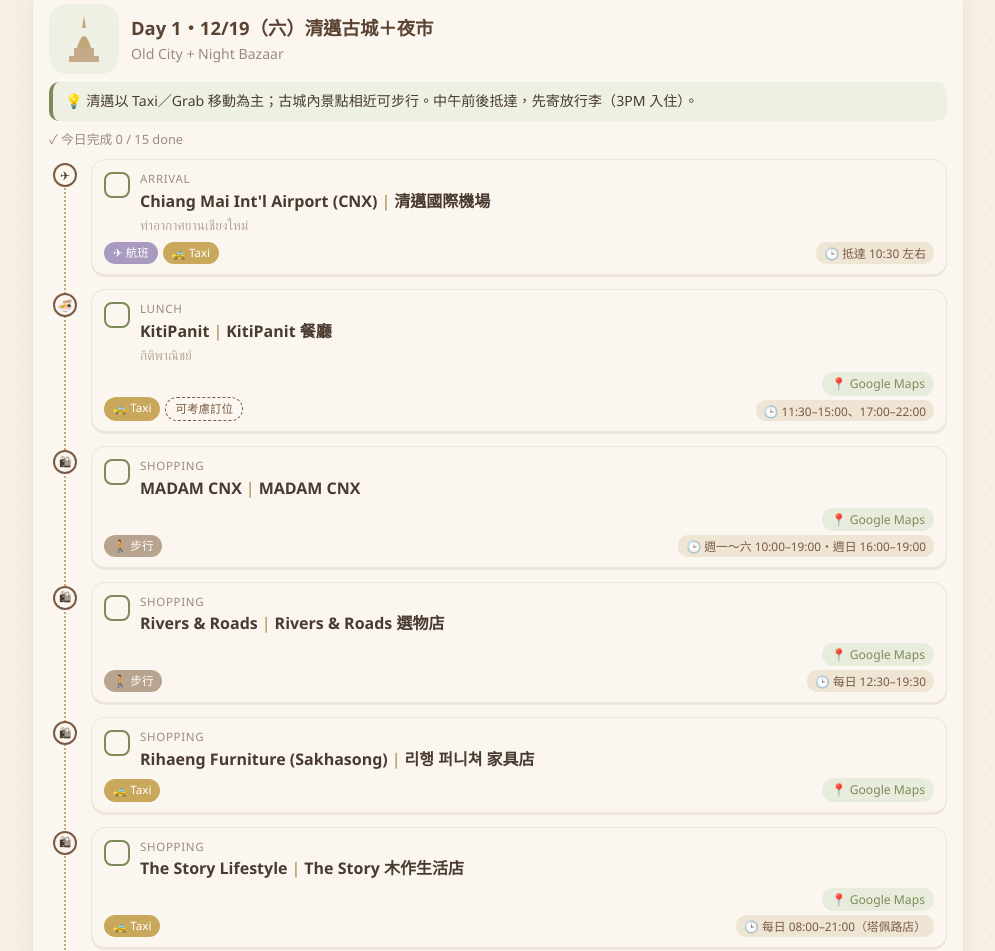
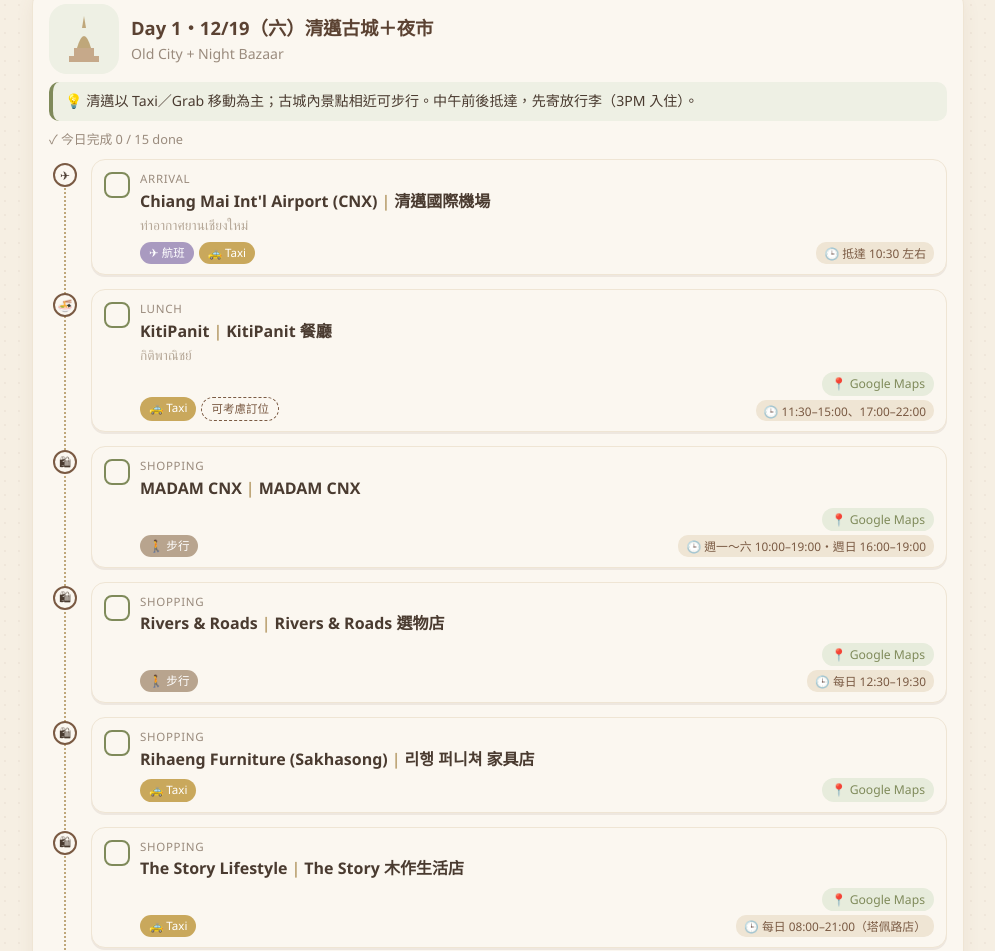
Before and after one commit to rosalyncheng/thailand-2026, a plain HTML site: page index.html in a window 1280 px wide. Shown: the part 2676-3627 px from the top of the page, without its empty margins (142-1137 px from the left). Drawn offline with Linux system fonts and the light colour scheme; a web font is replaced by a local one.

Commit message:
Update index.html

```diff
--- a/index.html
+++ b/index.html
@@ -78,6 +78,7 @@ h2::before{content:"";width:12px;height:12px;border-radius:50%;background:var(--
 .imain{min-width:0;flex:1}
 .iside{flex:0 1 auto;min-width:0;max-width:60%;display:flex;flex-direction:column;align-items:flex-end;gap:4px;text-align:right}
 .ifoot{display:flex;justify-content:space-between;align-items:flex-end;gap:10px;margin-top:6px}
+.ifoot,.item>.row,.item>.warn{margin-left:36px}
 .ifoot .row{margin-top:0;flex:1;min-width:0}
 .hrs{overflow-wrap:anywhere}
 .item .cat{font-size:.72rem;color:var(--muted);letter-spacing:.06em;text-transform:uppercase}
```
